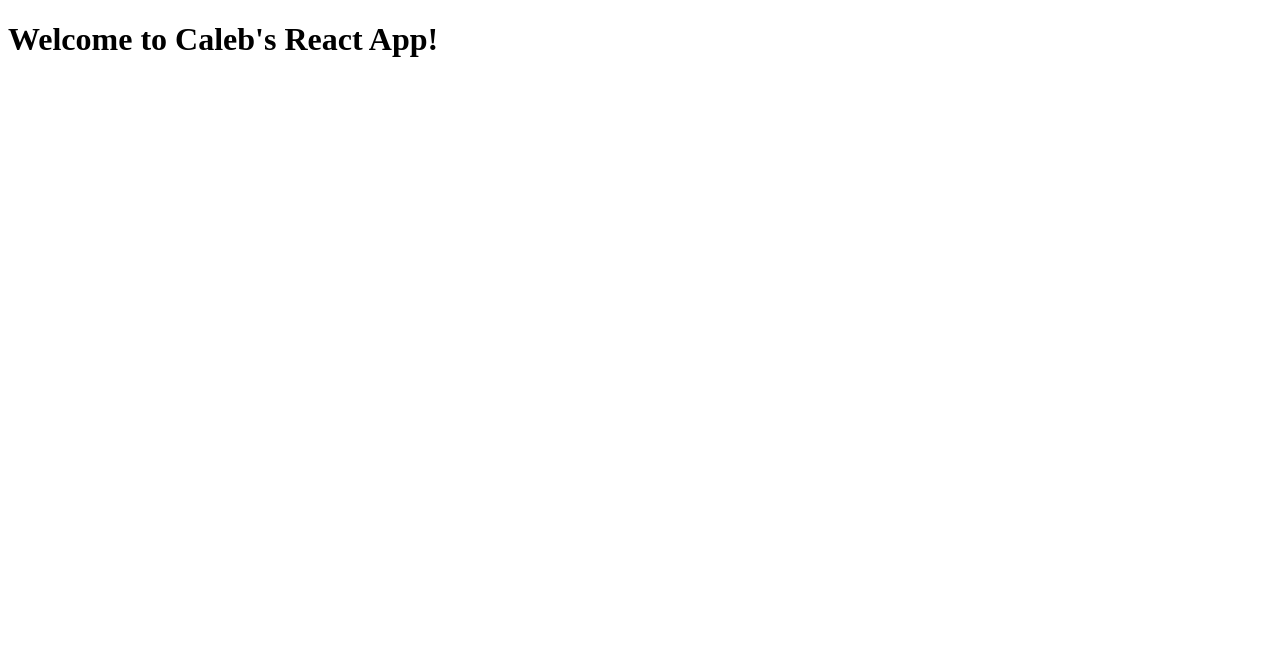
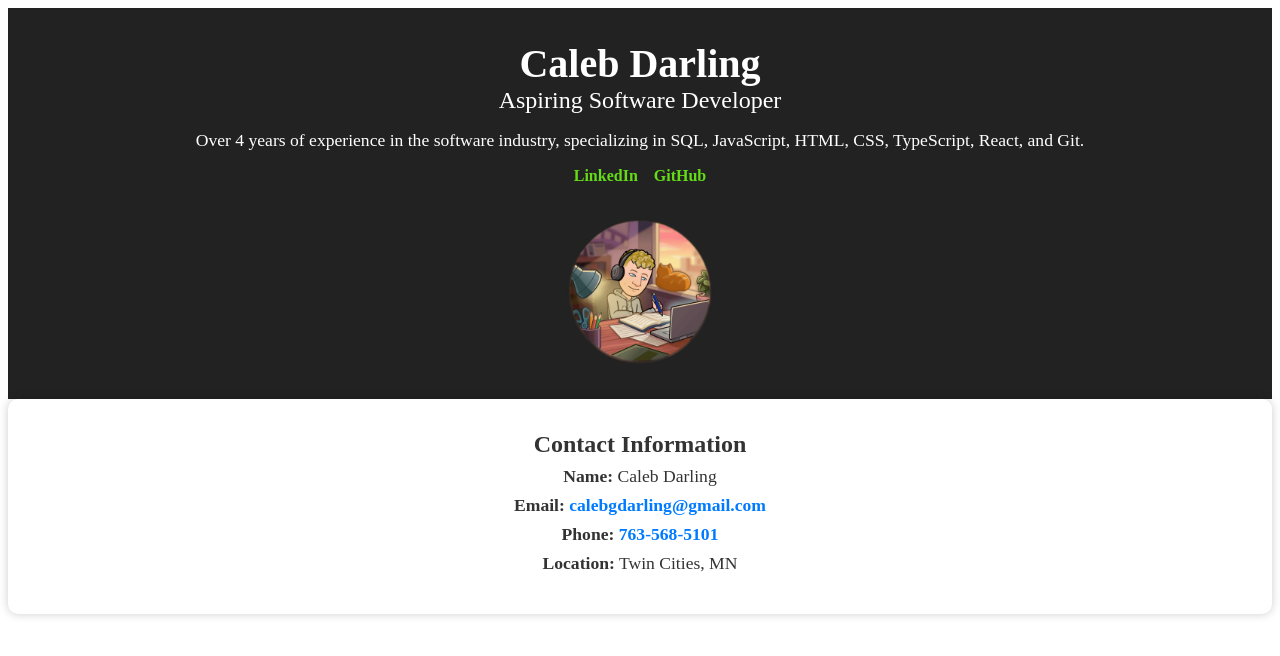
Before and after one commit to calebgdarling/caleb-darling-portfolio, a React (Create React App) app: page / in a window 1280 px wide. Shown: the top 656 px of the page. Built offline with nearby package versions, Linux system fonts and the light colour scheme.

Commit message:
added home page styling

```diff
--- a/public/index.html
+++ b/public/index.html
@@ -1,6 +1,7 @@
 <!DOCTYPE html>
 <html>
   <head>
+    <link rel="icon" href="%PUBLIC_URL%/favicon.ico" />
     <title>React App</title>
   </head>
   <body>
--- a/src/App.js
+++ b/src/App.js
@@ -1,8 +1,11 @@
+import Contact from "./components/Contact";
+import Home from "./components/Home";
 
 function App() {
   return (
     <div>
-      <h1>Welcome to Caleb's React App!</h1>
+      <Home />
+      <Contact />
     </div>
   );
 }
--- /dev/null
+++ b/src/components/Contact.css
@@ -0,0 +1,41 @@
+/* Contact.css */
+
+/* Container for the Contact section */
+.contact {
+    background-color: #fff; /* White background color */
+    color: #333; /* Text color */
+    padding: 2rem;
+    border-radius: 10px; /* Add some border radius for a card-like effect */
+    box-shadow: 0 0 10px rgba(0, 0, 0, 0.2); /* Add a subtle box shadow */
+    text-align: center;
+  }
+
+  /* Styling for the contact section title */
+  .contact h2 {
+    font-size: 1.5rem;
+    margin: 0;
+  }
+
+  /* Styling for contact information items */
+  .contact p {
+    font-size: 1.1rem;
+    margin: 0.5rem 0;
+  }
+
+  /* Styling for strong text within contact information */
+  .contact strong {
+    font-weight: bold;
+  }
+
+  /* Styling for email and phone links */
+  .contact a {
+    color: #007bff; /* Blue link color */
+    text-decoration: none;
+    font-weight: bold;
+  }
+
+  /* Hover effect for links */
+  .contact a:hover {
+    text-decoration: underline;
+    color: #0056b3; /* Darker blue on hover */
+  }
--- /dev/null
+++ b/src/components/Contact.js
@@ -0,0 +1,24 @@
+import React from 'react';
+import './Contact.css';
+
+const Contact = () => {
+  return (
+    <div className="contact">
+      <h2>Contact Information</h2>
+      <p>
+        <strong>Name:</strong> Caleb Darling
+      </p>
+      <p>
+        <strong>Email:</strong> <a href="mailto:calebgdarling@gmail.com">calebgdarling@gmail.com</a>
+      </p>
+      <p>
+        <strong>Phone:</strong> <a href="tel:763-568-5101">763-568-5101</a>
+      </p>
+      <p>
+        <strong>Location:</strong> Twin Cities, MN
+      </p>
+    </div>
+  );
+};
+
+export default Contact;
--- /dev/null
+++ b/src/components/Home.css
@@ -0,0 +1,65 @@
+/* Home.css */
+
+/* Container for the Home/Introduction section */
+.home {
+    background-color: #222; /* Dark background color */
+    color: #fff; /* Text color */
+    padding: 2rem; /* Add padding to the section */
+    text-align: center;
+  }
+
+  /* Content container within the Home section */
+  .home-content {
+    display: flex;
+    justify-content: center;
+    align-items: center;
+    flex-direction: column;
+    gap: 2rem;
+  }
+
+  /* Styling for the name */
+  .home-title {
+    font-size: 2.5rem;
+    font-weight: bold;
+    margin: 0;
+  }
+
+  /* Styling for the title/tagline */
+  .home-subtitle {
+    font-size: 1.5rem;
+    font-weight: normal;
+    margin: 0;
+  }
+
+  /* Styling for the introduction text */
+  .home-intro {
+    font-size: 1.1rem;
+    margin: 1rem 0;
+  }
+
+  /* Styling for links (LinkedIn and GitHub) */
+  .home-links {
+    display: flex;
+    justify-content: center;
+    gap: 1rem;
+  }
+
+  .home-link {
+    color: #64dd17; /* Olive green link color */
+    text-decoration: none;
+    font-weight: bold;
+  }
+
+  /* Styling for the profile photo */
+  .home-photo {
+    border-radius: 50%; /* Make the photo circular */
+    overflow: hidden;
+    width: 150px; /* Adjust the size as needed */
+    height: 150px; /* Adjust the size as needed */
+  }
+
+  .home-image {
+    width: 100%;
+    height: 100%;
+    object-fit: cover; /* Maintain aspect ratio and cover the container */
+  }
--- /dev/null
+++ b/src/components/Home.js
@@ -0,0 +1,37 @@
+import React from 'react';
+import './Home.css';
+import proPic from './profile-picture.png';
+
+const Home = () => {
+  return (
+    <section className="home">
+      <div className="home-content">
+        <div className="home-text">
+          <h1 className="home-title">Caleb Darling</h1>
+          <h2 className="home-subtitle">Aspiring Software Developer</h2>
+          <p className="home-intro">
+            Over 4 years of experience in the software industry, specializing in SQL, JavaScript, HTML, CSS, TypeScript, React, and Git.
+          </p>
+          <div className="home-links">
+            <a href="https://www.linkedin.com/in/calebdarling/" className="home-link" target="_blank" rel="noopener noreferrer">
+              LinkedIn
+            </a>
+            <a href="https://github.com/calebgdarling" className="home-link" target="_blank" rel="noopener noreferrer">
+              GitHub
+            </a>
+          </div>
+        </div>
+        <div className="home-photo">
+          {/* Placeholder for your photo */}
+          <img
+            src={proPic} // Replace with the path to your photo
+            alt="Caleb Darling"
+            className="home-image"
+          />
+        </div>
+      </div>
+    </section>
+  );
+};
+
+export default Home;
```
Also changed, not shown: src/components/profile-picture.png (added), 1 other file (tests, documents, lock files or other folders).
